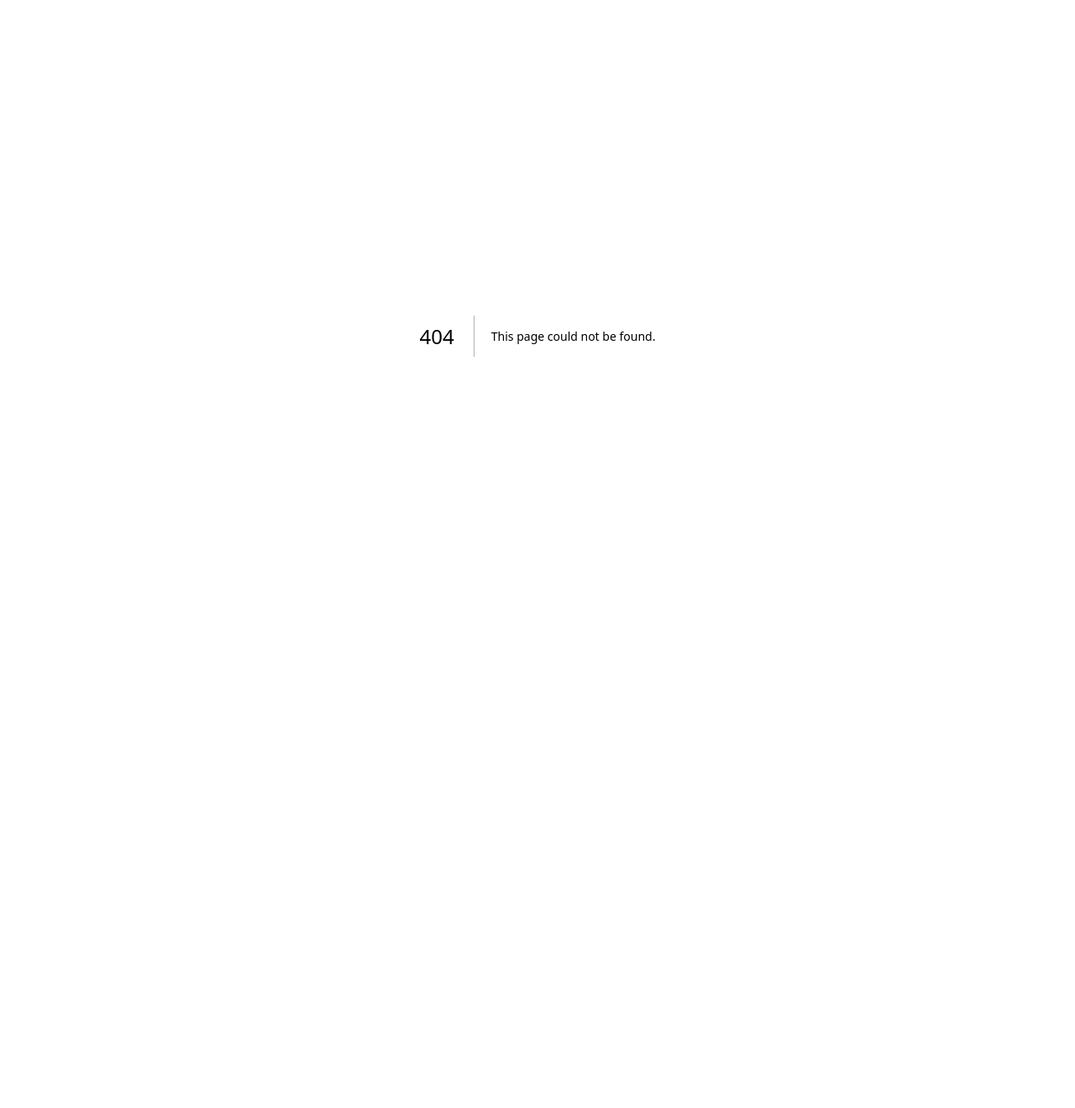
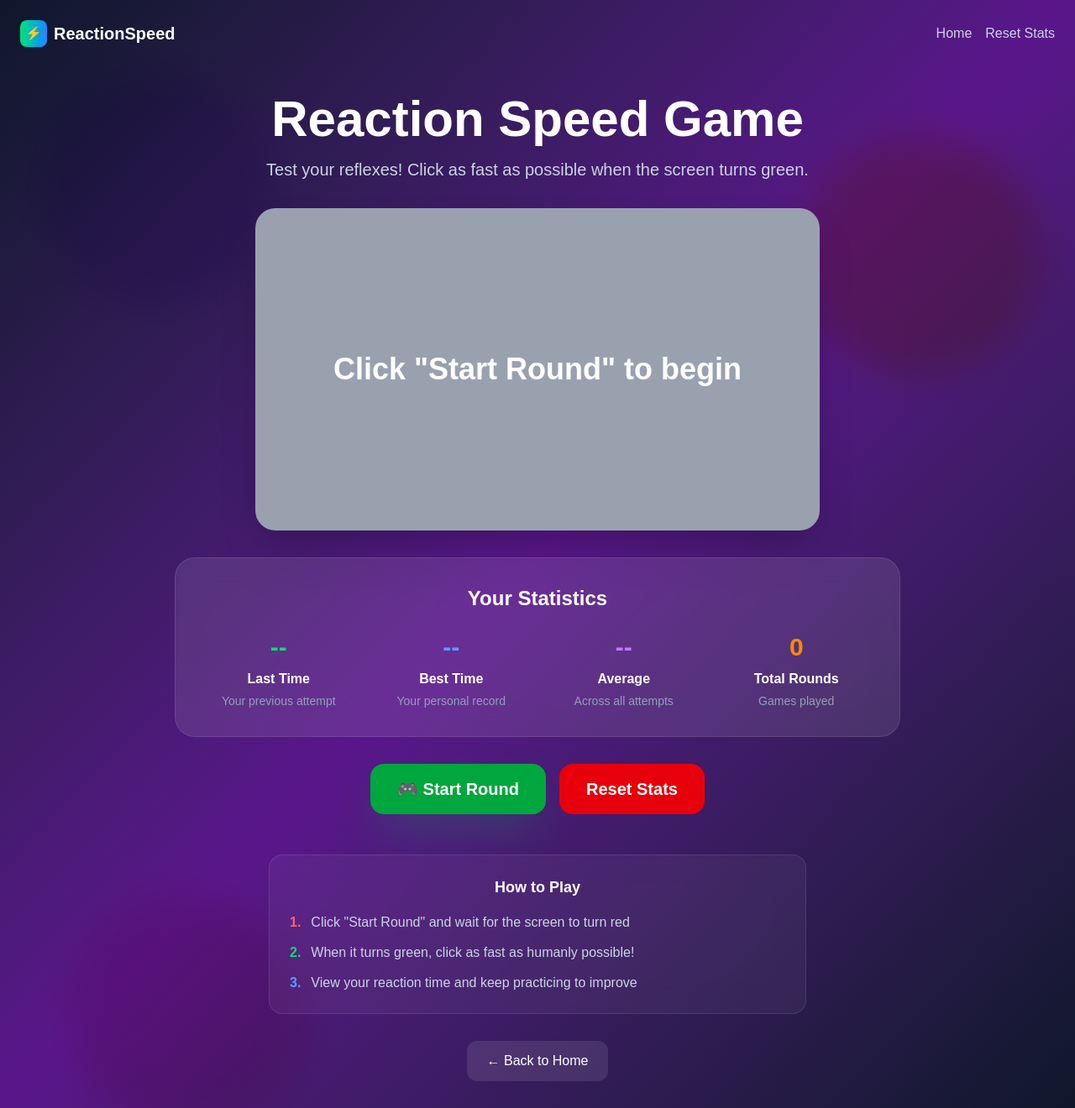
Before and after one commit to catmoreak/Reaction-Speed, a Next.js app in the folder my-app/: page /game in a window 1280 px wide. Before the commit this address had no page. Shown: the whole page at 84% size. Before the commit the page ends 800 px from the top, so only its background shows below. Built offline with nearby package versions, Linux system fonts and the light colour scheme.

Commit message:
[feat] game engine working

```diff
--- /dev/null
+++ b/my-app/src/app/game/page.tsx
@@ -0,0 +1,237 @@
+'use client';
+
+import { useState, useEffect, useCallback } from 'react';
+import Link from 'next/link';
+
+type GameState = 'waiting' | 'ready' | 'clicked' | 'tooEarly' | 'idle';
+
+interface GameStats {
+  currentRound: number;
+  reactionTime: number | null;
+  bestTime: number | null;
+  averageTime: number | null;
+  totalRounds: number;
+  times: number[];
+}
+
+export default function Game() {
+  const [gameState, setGameState] = useState<GameState>('idle');
+  const [startTime, setStartTime] = useState<number>(0);
+  const [stats, setStats] = useState<GameStats>({
+    currentRound: 0,
+    reactionTime: null,
+    bestTime: null,
+    averageTime: null,
+    totalRounds: 0,
+    times: []
+  });
+
+  const startGame = useCallback(() => {
+    setGameState('waiting');
+    setStats(prev => ({ ...prev, reactionTime: null }));
+
+    const delay = Math.random() * 4000 + 1000;
+
+    setTimeout(() => {
+      setStartTime(performance.now());
+      setGameState('ready');
+    }, delay);
+  }, []);
+
+  const handleClick = useCallback(() => {
+    if (gameState === 'ready') {
+      const endTime = performance.now();
+      const reactionTime = endTime - startTime;
+
+      setStats(prev => {
+        const newTimes = [...prev.times, reactionTime];
+        const bestTime = prev.bestTime ? Math.min(prev.bestTime, reactionTime) : reactionTime;
+        const averageTime = newTimes.reduce((sum, time) => sum + time, 0) / newTimes.length;
+
+        return {
+          ...prev,
+          reactionTime,
+          bestTime,
+          averageTime,
+          totalRounds: prev.totalRounds + 1,
+          currentRound: prev.currentRound + 1,
+          times: newTimes
+        };
+      });
+
+      setGameState('clicked');
+    } else if (gameState === 'waiting') {
+      setGameState('tooEarly');
+      setTimeout(() => setGameState('idle'), 2000);
+    }
+  }, [gameState, startTime]);
+
+  const resetStats = () => {
+    setStats({
+      currentRound: 0,
+      reactionTime: null,
+      bestTime: null,
+      averageTime: null,
+      totalRounds: 0,
+      times: []
+    });
+    setGameState('idle');
+  };
+
+  const getBackgroundColor = () => {
+    switch (gameState) {
+      case 'waiting': return 'bg-red-500';
+      case 'ready': return 'bg-green-500';
+      case 'clicked': return 'bg-blue-500';
+      case 'tooEarly': return 'bg-yellow-500';
+      default: return 'bg-gray-400';
+    }
+  };
+
+  const getMessage = () => {
+    switch (gameState) {
+      case 'waiting': return 'Wait for green...';
+      case 'ready': return 'CLICK NOW!';
+      case 'clicked': return `${stats.reactionTime?.toFixed(0)}ms`;
+      case 'tooEarly': return 'Too early! Wait for green.';
+      default: return 'Click "Start Round" to begin';
+    }
+  };
+
+  return (
+    <div className="min-h-screen bg-linear-to-br from-slate-900 via-purple-900 to-slate-900 relative overflow-hidden">
+
+      <div className="absolute inset-0">
+        <div className="absolute top-20 left-10 w-72 h-72 bg-purple-500 rounded-full mix-blend-multiply filter blur-xl opacity-20 animate-pulse"></div>
+        <div className="absolute top-40 right-10 w-72 h-72 bg-yellow-500 rounded-full mix-blend-multiply filter blur-xl opacity-20 animate-pulse animation-delay-2000"></div>
+        <div className="absolute -bottom-8 left-20 w-72 h-72 bg-pink-500 rounded-full mix-blend-multiply filter blur-xl opacity-20 animate-pulse animation-delay-4000"></div>
+      </div>
+
+      <div className="relative z-10">
+
+        <nav className="flex justify-between items-center p-6">
+          <Link href="/" className="flex items-center space-x-2">
+            <div className="w-8 h-8 bg-linear-to-r from-green-400 to-blue-500 rounded-lg flex items-center justify-center">
+              <span className="text-white font-bold">⚡</span>
+            </div>
+            <span className="text-white font-bold text-xl">ReactionSpeed</span>
+          </Link>
+          <div className="flex space-x-4">
+            <Link href="/" className="text-slate-300 hover:text-white transition-colors">
+              Home
+            </Link>
+            <button
+              onClick={resetStats}
+              className="text-slate-300 hover:text-white transition-colors"
+            >
+              Reset Stats
+            </button>
+          </div>
+        </nav>
+
+
+        <div className="text-center px-4 py-8">
+          <h1 className="text-4xl md:text-6xl font-black text-white mb-4">
+            Reaction Speed Game
+          </h1>
+          <p className="text-xl text-slate-300 max-w-2xl mx-auto">
+            Test your reflexes! Click as fast as possible when the screen turns green.
+          </p>
+        </div>
+
+
+        <div className="flex justify-center px-4 mb-8">
+          <div
+            className={`w-full max-w-2xl h-96 rounded-3xl ${getBackgroundColor()} cursor-pointer flex items-center justify-center text-white text-4xl font-bold transition-all duration-300 shadow-2xl hover:scale-105 active:scale-95`}
+            onClick={handleClick}
+          >
+            {getMessage()}
+          </div>
+        </div>
+
+
+        <div className="max-w-4xl mx-auto px-4 mb-8">
+          <div className="bg-white/10 backdrop-blur-lg rounded-3xl p-8 border border-white/10">
+            <h2 className="text-2xl font-bold text-white mb-6 text-center">Your Statistics</h2>
+            <div className="grid md:grid-cols-4 gap-6">
+              <div className="text-center">
+                <div className="text-3xl font-black text-green-400 mb-2">
+                  {stats.reactionTime ? `${stats.reactionTime.toFixed(0)}ms` : '--'}
+                </div>
+                <div className="text-white font-semibold mb-1">Last Time</div>
+                <div className="text-slate-400 text-sm">Your previous attempt</div>
+              </div>
+              <div className="text-center">
+                <div className="text-3xl font-black text-blue-400 mb-2">
+                  {stats.bestTime ? `${stats.bestTime.toFixed(0)}ms` : '--'}
+                </div>
+                <div className="text-white font-semibold mb-1">Best Time</div>
+                <div className="text-slate-400 text-sm">Your personal record</div>
+              </div>
+              <div className="text-center">
+                <div className="text-3xl font-black text-purple-400 mb-2">
+                  {stats.averageTime ? `${stats.averageTime.toFixed(0)}ms` : '--'}
+                </div>
+                <div className="text-white font-semibold mb-1">Average</div>
+                <div className="text-slate-400 text-sm">Across all attempts</div>
+              </div>
+              <div className="text-center">
+                <div className="text-3xl font-black text-orange-400 mb-2">{stats.totalRounds}</div>
+                <div className="text-white font-semibold mb-1">Total Rounds</div>
+                <div className="text-slate-400 text-sm">Games played</div>
+              </div>
+            </div>
+          </div>
+        </div>
+
+
+        <div className="flex flex-col sm:flex-row gap-4 justify-center items-center px-4 mb-12">
+          <button
+            onClick={startGame}
+            disabled={gameState === 'waiting' || gameState === 'ready'}
+            className="px-8 py-4 bg-green-600 hover:bg-green-700 disabled:bg-gray-600 disabled:cursor-not-allowed text-white text-xl font-bold rounded-2xl transition-all duration-300 transform hover:scale-105 shadow-2xl shadow-green-500/25"
+          >
+            {gameState === 'idle' || gameState === 'clicked' || gameState === 'tooEarly' ? '🎮 Start Round' : '⏳ Wait...'}
+          </button>
+          <button
+            onClick={resetStats}
+            className="px-8 py-4 bg-red-600 hover:bg-red-700 text-white text-xl font-bold rounded-2xl transition-all duration-300 hover:scale-105"
+          >
+           Reset Stats
+          </button>
+        </div>
+
+
+        <div className="max-w-2xl mx-auto px-4 mb-8">
+          <div className="bg-white/5 backdrop-blur-lg rounded-2xl p-6 border border-white/10">
+            <h3 className="text-lg font-bold text-white mb-4 text-center">How to Play</h3>
+            <div className="space-y-3 text-slate-300">
+              <div className="flex items-start space-x-3">
+                <span className="text-red-400 font-bold">1.</span>
+                <span>Click "Start Round" and wait for the screen to turn red</span>
+              </div>
+              <div className="flex items-start space-x-3">
+                <span className="text-green-400 font-bold">2.</span>
+                <span>When it turns green, click as fast as humanly possible!</span>
+              </div>
+              <div className="flex items-start space-x-3">
+                <span className="text-blue-400 font-bold">3.</span>
+                <span>View your reaction time and keep practicing to improve</span>
+              </div>
+            </div>
+          </div>
+        </div>
+
+
+        <div className="text-center pb-8">
+          <Link
+            href="/"
+            className="inline-block px-6 py-3 bg-white/10 hover:bg-white/20 text-white rounded-xl transition-colors"
+          >
+            ← Back to Home
+          </Link>
+        </div>
+      </div>
+    </div>
+  );
+}
--- a/my-app/src/app/page.tsx
+++ b/my-app/src/app/page.tsx
@@ -1,7 +1,7 @@
 'use client';
 
-import { SYSTEM_ENTRYPOINTS } from 'next/dist/shared/lib/constants';
 import { useState, useEffect } from 'react';
+import Link from 'next/link';
 
 export default function Home() {
   const [isVisible, setIsVisible] = useState(false);
@@ -41,12 +41,12 @@ export default function Home() {
             </p>
 
             <div className="flex flex-col sm:flex-row gap-4 justify-center items-center mb-12">
-              <button className="group px-8 py-4 bg-linear-to-r from-green-500 to-green-600 hover:from-green-600 hover:to-green-700 text-white text-lg font-bold rounded-2xl transition-all duration-300 transform hover:scale-105 hover:shadow-2xl shadow-green-500/25">
+              <Link href="/game" className="group px-8 py-4 bg-linear-to-r from-green-500 to-green-600 hover:from-green-600 hover:to-green-700 text-white text-lg font-bold rounded-2xl transition-all duration-300 transform hover:scale-105 hover:shadow-2xl shadow-green-500/25 inline-block">
                 <span className="flex items-center space-x-2">
                   <span>🚀 Start Testing</span>
                   <span className="group-hover:translate-x-1 transition-transform">→</span>
                 </span>
-              </button>
+              </Link>
               <button className="px-8 py-4 border-2 border-slate-400 text-slate-300 hover:border-white hover:text-white text-lg font-semibold rounded-2xl transition-all duration-300">
                 View Leaderboard
               </button>
@@ -164,9 +164,9 @@ export default function Home() {
             <p className="text-xl text-slate-300 mb-8 max-w-2xl mx-auto">
               Join millions of players worldwide who are competing to be the fastest. Are you ready to claim your spot at the top?
             </p>
-            <button className="px-12 py-5 bg-linear-to-r from-green-500 to-blue-600 hover:from-green-600 hover:to-blue-700 text-white text-xl font-bold rounded-2xl transition-all duration-300 transform hover:scale-105 shadow-2xl shadow-green-500/25">
-              Start Playing Now
-            </button>
+            <Link href="/game" className="px-12 py-5 bg-linear-to-r from-green-500 to-blue-600 hover:from-green-600 hover:to-blue-700 text-white text-xl font-bold rounded-2xl transition-all duration-300 transform hover:scale-105 shadow-2xl shadow-green-500/25 inline-block">
+              🚀 Start Playing Now
+            </Link>
           </div>
         </section>
 
```
